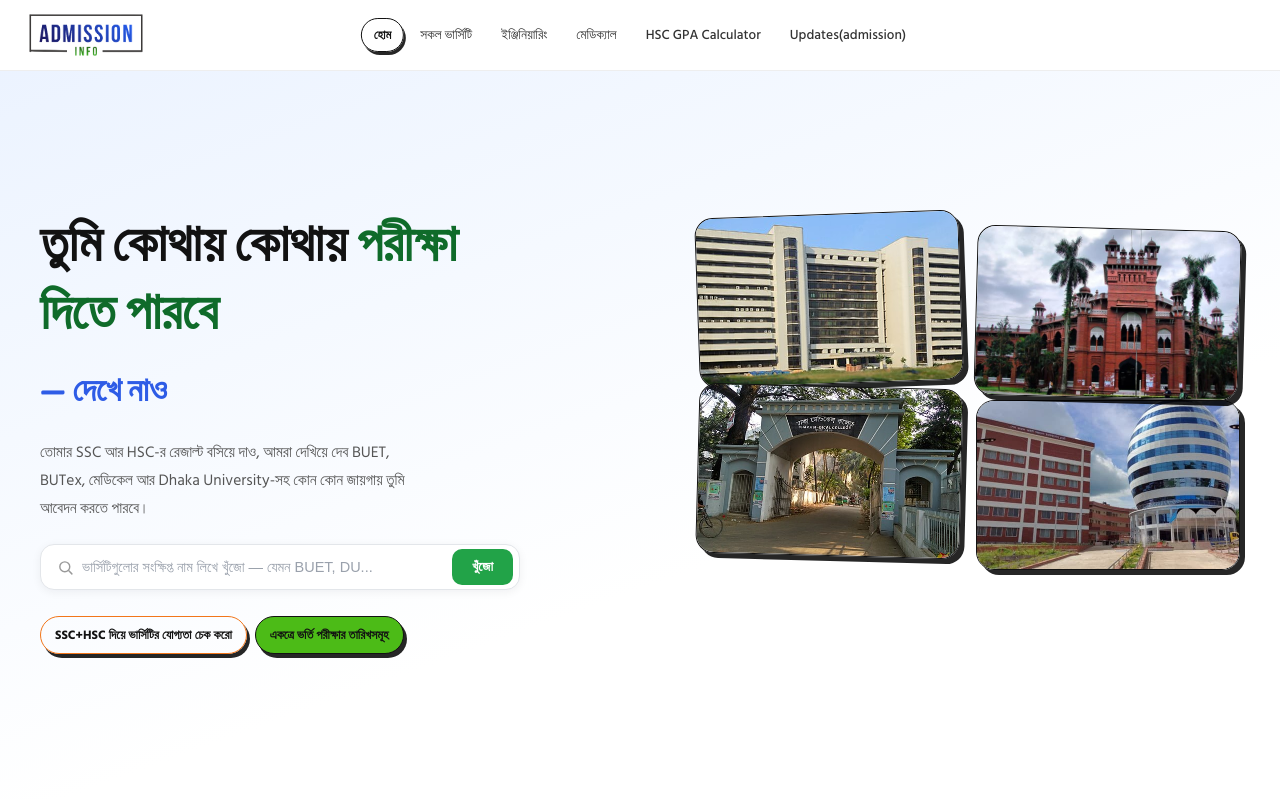
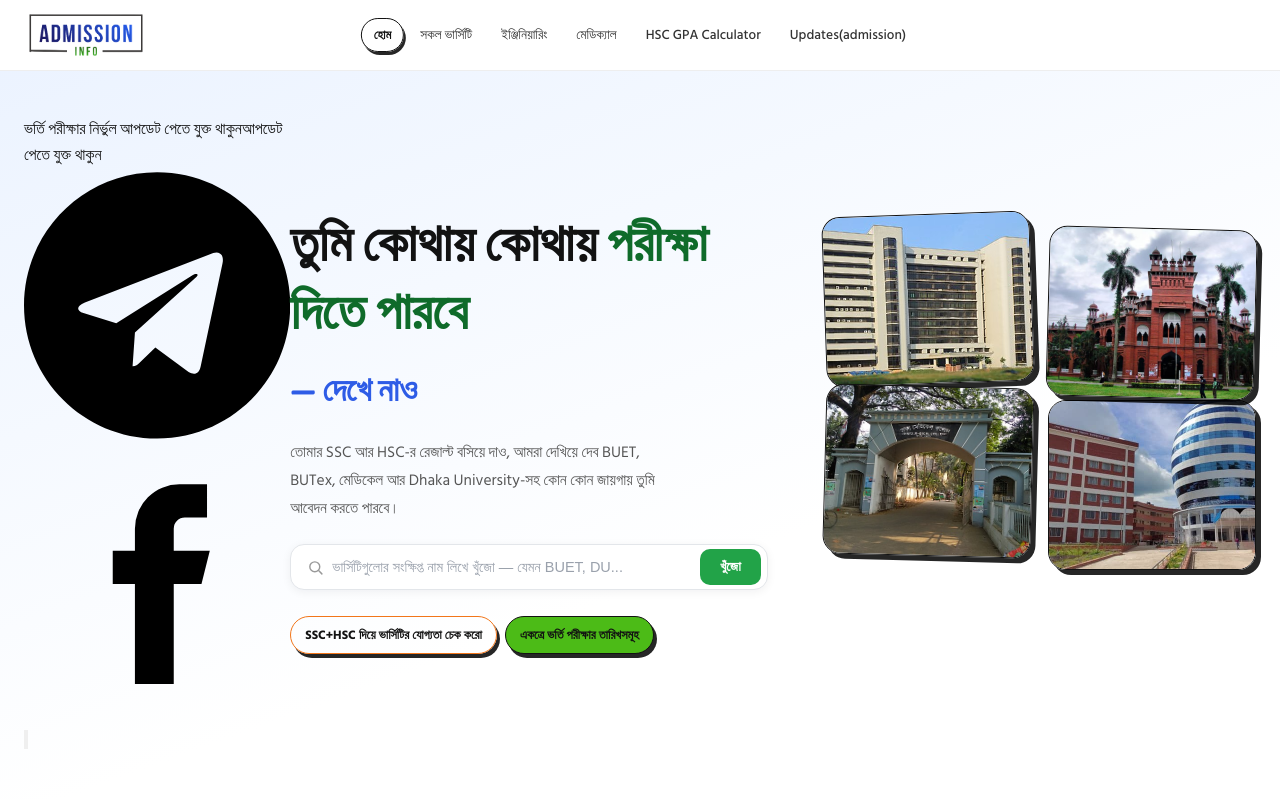
Before and after one commit to nishat-jihad/Admission-info, a Next.js app in the folder chance-hobe-ki/: page / in a window 1280 px wide. Shown: the top 800 px of the page. Built offline with nearby package versions, Linux system fonts and the light colour scheme.

Commit message:
Update page.js

```diff
--- a/chance-hobe-ki/src/app/page.js
+++ b/chance-hobe-ki/src/app/page.js
@@ -8,6 +8,7 @@ import { engineeringUniIds, medicalUniIds } from "@/data/generalCriteria";
 import UniversityCard from "@/components/UniversityCard";
 import Navbar from "@/components/Navbar";
 import Footer from "@/components/Footer";
+import SocialPromoBanner from "@/components/SocialPromoBanner";
 
 const VISIBLE_COUNT = 6;
 
@@ -92,6 +93,7 @@ function HomePageContent() {
       <Navbar />
 
       <section className="hero">
+        <SocialPromoBanner />
         <div className="hero-inner">
           <div className="hero-text">
             <h1>
```
